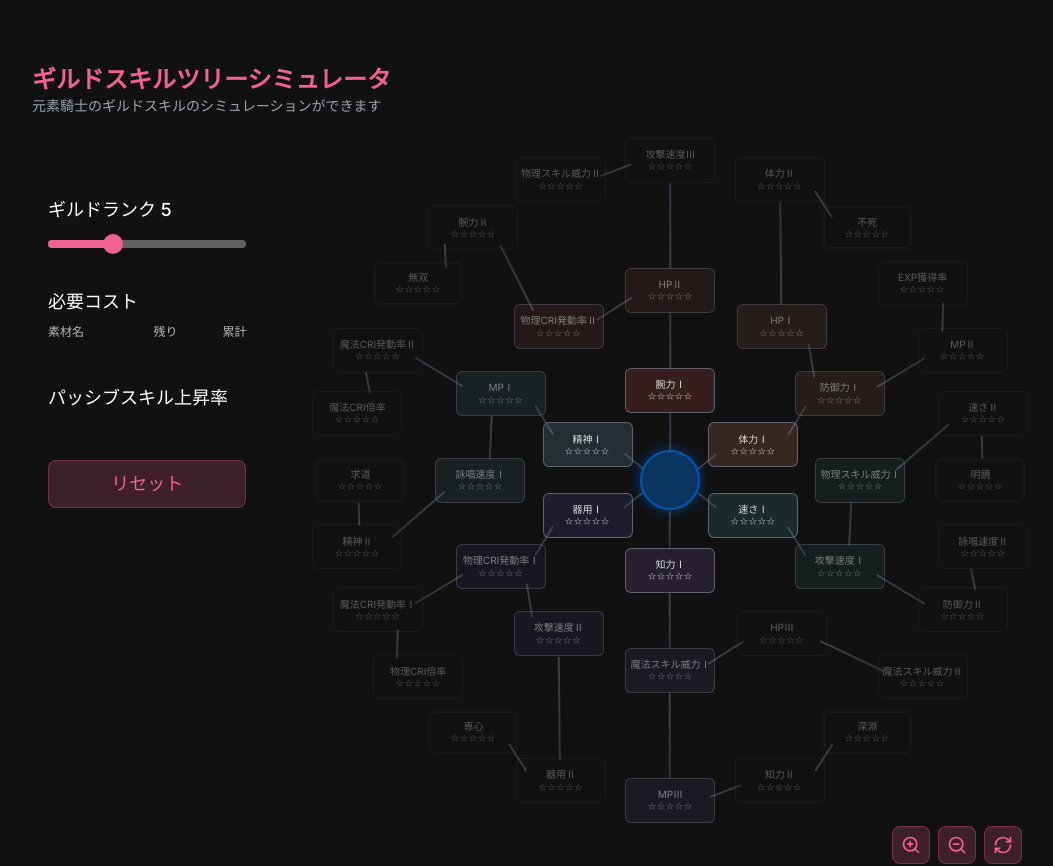
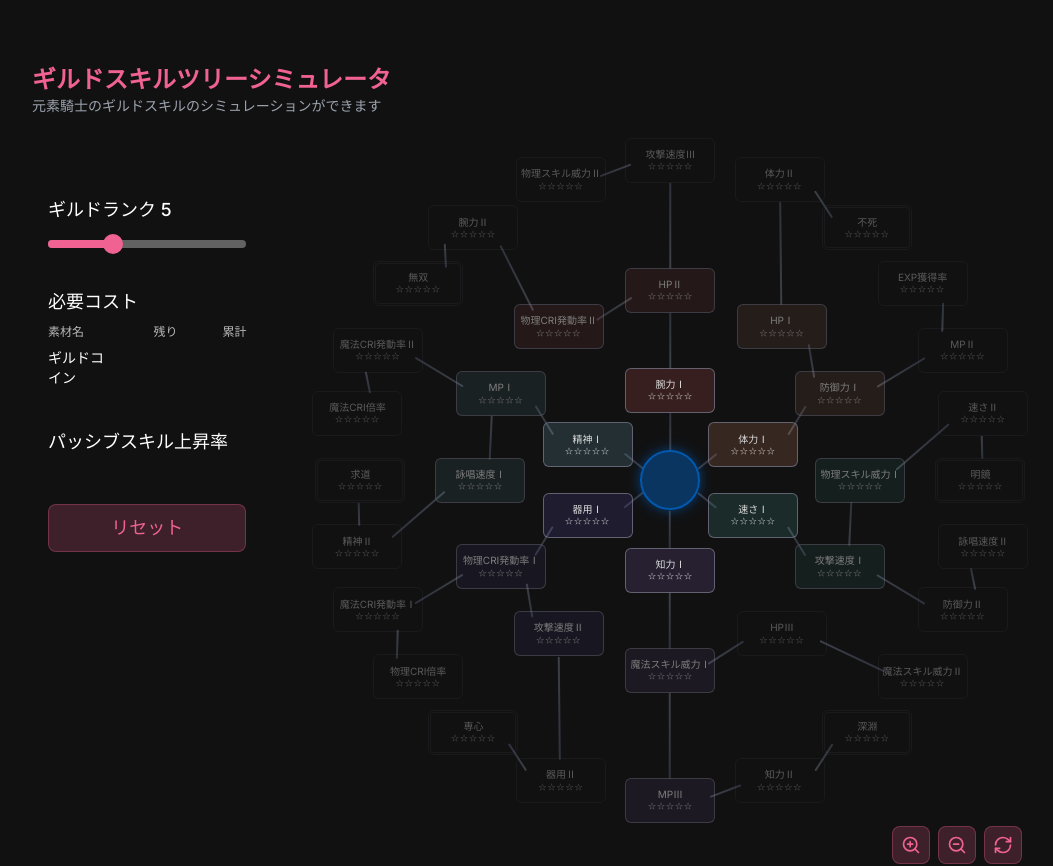
Before and after one commit to 0xaya/guild-skill-tree, a Next.js app: page / in a window 1280 px wide. Shown: the top 866 px of the page, without its empty margins (32-1085 px from the left). Built offline with nearby package versions, Linux system fonts and the light colour scheme.

Commit message:
fix: 必要コスト表示のギルドコイン表示を修正

```diff
--- a/src/app/components/SkillTreeSimulator.tsx
+++ b/src/app/components/SkillTreeSimulator.tsx
@@ -432,8 +432,6 @@ export function SkillTreeSimulator() {
               </div>
 
               {/* ギルドコイン */}
-              {remainingMaterials.coins > 0 ||
-                (totalCost.coins > 0 && (
               <div className="grid grid-cols-3 gap-2 items-center">
                 <div className="text-text-primary">ギルドコイン</div>
                 <div className="text-right text-text-primary">
@@ -443,7 +441,6 @@ export function SkillTreeSimulator() {
                   {totalCost.coins > 0 && `×${totalCost.coins.toLocaleString()}`}
                 </div>
               </div>
-                ))}
 
               {/* 各素材 */}
               {Object.entries(totalCost.materials)
```
Lines whose indentation alone changed are shown as unchanged.
